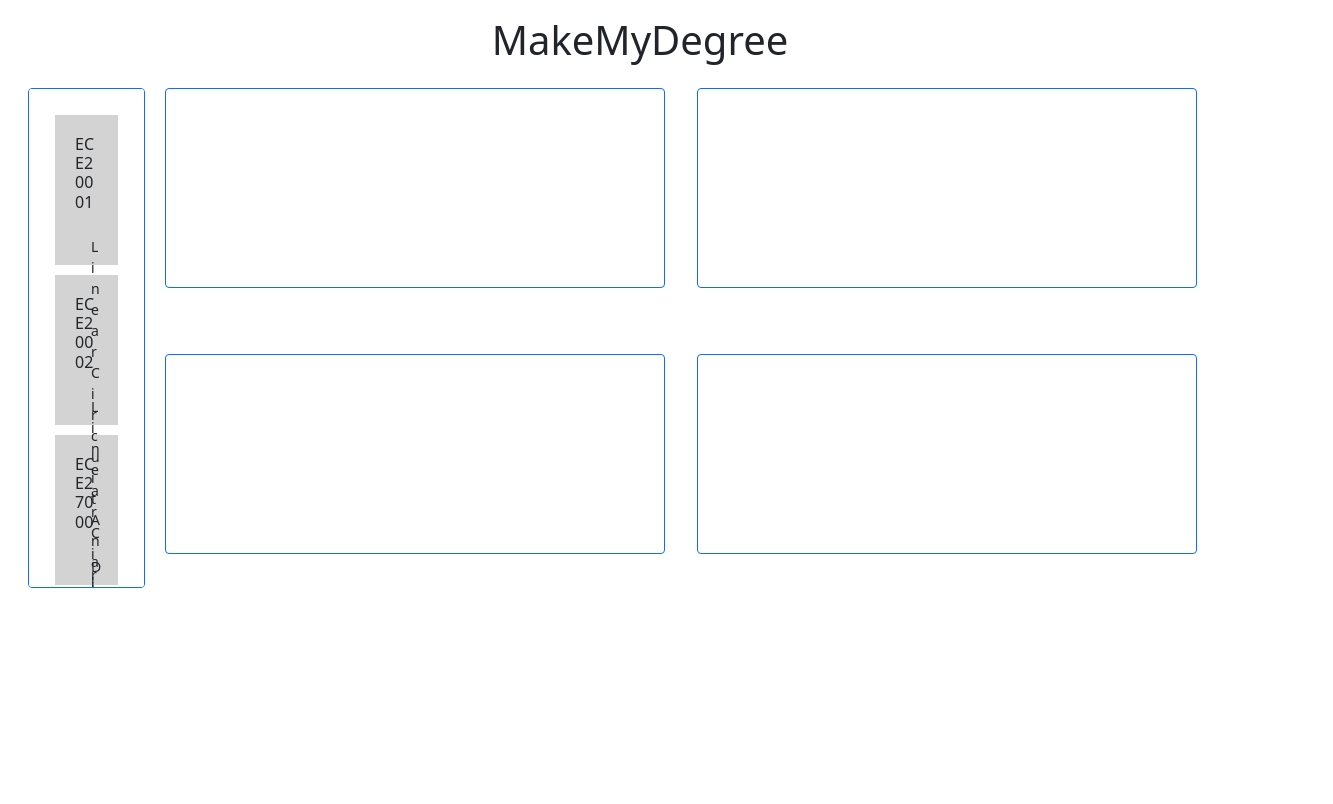
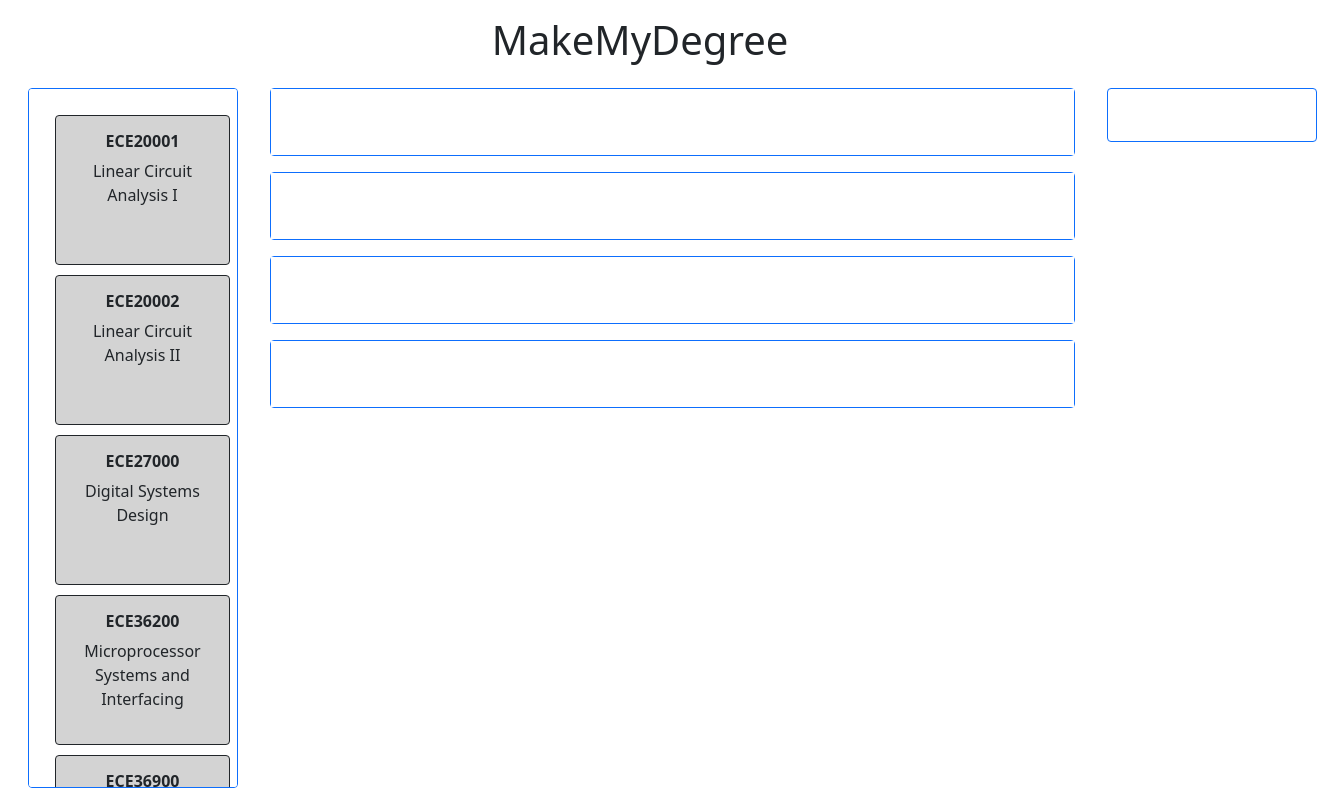
Before and after one commit to jadham2/MakeMyDegree, a React (Create React App) app in the folder frontend/: page / in a window 1280 px wide. Shown: the whole page, 1333 px wide, since content can reach past the window. Built offline with nearby package versions, Linux system fonts and the light colour scheme.

Commit message:
Horizontal Scrolling.

```diff
--- a/frontend/package.json
+++ b/frontend/package.json
@@ -3,6 +3,7 @@
   "version": "0.1.0",
   "private": true,
   "dependencies": {
+    "@emotion/styled": "^11.8.1",
     "@testing-library/react": "^12.1.2",
     "bootstrap": "^5.1.3",
     "eslint-config-react-app": "^7.0.0",
@@ -10,7 +11,8 @@
     "react-beautiful-dnd": "^13.1.0",
     "react-bootstrap": "^2.1.2",
     "react-dom": "^17.0.2",
-    "react-scripts": "5.0.0"
+    "react-scripts": "5.0.0",
+    "styled": "^1.0.0"
   },
   "scripts": {
     "start": "react-scripts start",
--- a/frontend/src/CourseCard.jsx
+++ b/frontend/src/CourseCard.jsx
@@ -11,13 +11,12 @@ function CourseCard (props) {
     index
   } = props
 
-  const grid = 10
-
   const getItemStyle = (isDragging, draggableStyle) => ({
     userSelect: 'none',
-    padding: grid * 2,
-    margin: `0 0 ${grid}px 0`,
-    height: 150,
+    margin: '0 0 10px 0',
+    width: '175px',
+    height: '150px',
+    'max-width': '175px',
     background: isDragging ? 'lightgreen' : 'lightgrey',
     ...draggableStyle
   })
@@ -29,7 +28,7 @@ function CourseCard (props) {
         index={index}
       >
         {(provided, snapshot) => (
-          <div
+          <Card
             border="dark"
             ref={provided.innerRef}
             {...provided.draggableProps}
@@ -39,9 +38,11 @@ function CourseCard (props) {
               provided.draggableProps.style
             )}
           >
-            <Card.Title style={{ fontSize: '16px' }}>{id}</Card.Title>
-            <Card.Body style={{ fontSize: '14px' }}>{content}</Card.Body>
-          </div>
+            <Card.Body>
+              <Card.Title style={{ 'text-align': 'center', fontSize: '16px' }}><strong>{id}</strong></Card.Title>
+              <Card.Text style={{ 'text-align': 'center' }}>{content}</Card.Text>
+            </Card.Body>
+          </Card>
         )}
       </Draggable>
   )
--- a/frontend/src/CoursePlanner.jsx
+++ b/frontend/src/CoursePlanner.jsx
@@ -1,6 +1,5 @@
 import React, { useState } from 'react'
 import Col from 'react-bootstrap/Col'
-import Row from 'react-bootstrap/Row'
 import { DragDropContext } from 'react-beautiful-dnd'
 import VerticalList from './VerticalList'
 import HorizontalList from './HorizontalList'
@@ -13,7 +12,8 @@ function CoursePlanner () {
     Sp2020: [],
     Sm2020: [],
     Fa2020: [],
-    Sp2021: []
+    Sp2021: [],
+    noCourses: []
   })
 
   const move = (allLists, source, destination, droppableSource, droppableDestination) => {
@@ -67,13 +67,18 @@ function CoursePlanner () {
       <Col>
         <div style={{ display: 'flex' }}>
           <DragDropContext onDragEnd={onDragEnd}>
+            <Col xs='auto'>
             <VerticalList id="allCourses" initialCourses={courseStates.allCourses} />
-            <Row>
+            </Col>
+            <Col xs={8}>
               <HorizontalList id="Fa2019" initialCourses={courseStates.Fa2019} />
               <HorizontalList id="Sp2020" initialCourses={courseStates.Sp2020} />
               <HorizontalList id="Fa2020" initialCourses={courseStates.Fa2020} />
               <HorizontalList id="Sp2021" initialCourses={courseStates.Sp2021} />
-           </Row>
+            </Col>
+            <Col xs='auto'>
+            <VerticalList id="noCourses" initialCourses={courseStates.noCourses} />
+            </Col>
           </DragDropContext>
         </div>
       </Col>
--- a/frontend/src/HorizontalList.jsx
+++ b/frontend/src/HorizontalList.jsx
@@ -1,10 +1,50 @@
 import React from 'react'
 import Card from 'react-bootstrap/Card'
-import Stack from 'react-bootstrap/Stack'
+import styled from '@emotion/styled'
+// import Stack from 'react-bootstrap/Stack'
 import { Droppable } from 'react-beautiful-dnd'
 import CourseCard from './CourseCard'
 
 /* eslint-disable react/prop-types */
+
+const Wrapper = styled.div`
+  background-color: ${({ isDraggingOver }) =>
+    isDraggingOver ? 'lightblue' : 'white'};
+  display: flex;
+  flex-direction: column;
+  padding: $10px;
+  user-select: none;
+  transition: background-color 0.1s ease;
+  margin: $10px 0;
+`
+
+const DropZone = styled.div`
+  display: flex;
+  /*
+    Needed to avoid growth in list due to lifting the first item
+    Caused by display: inline-flex strangeness
+  */
+  align-items: start;
+  /* stop the list collapsing when empty */
+  min-width: 600px;
+  /* stop the list collapsing when it has no items */
+  min-height: 60px;
+`
+
+const ScrollContainer = styled.div`
+  overflow: auto;
+`
+
+// $ExpectError - not sure why
+const Container = styled.div`
+  /* flex child */
+  flex-grow: 1;
+  /*
+    flex parent
+    needed to allow width to grow greater than body
+  */
+  display: inline-flex;
+`
 
 function HorizontalList (props) {
   const {
@@ -12,33 +52,28 @@ function HorizontalList (props) {
     initialCourses
   } = props
 
-  const grid = 10
-
-  const getListStyle = (isDraggingOver) => ({
-    background: isDraggingOver ? 'lightblue' : 'white',
-    padding: grid,
-    width: 500,
-    height: 200,
-    'overflow-x': 'auto',
-    'overflow-y': 'hidden'
-  })
-
   return (
       <Droppable droppableId={id} direction='horizontal'>
         {(provided, snapshot) => (
           <Card
             border="primary"
             className="m-3"
-            {...provided.droppableProps}
-            ref={provided.innerRef}
-            style={getListStyle(snapshot.isDraggingOver)}
           >
-            <Stack direction="horizontal" gap={3}>
-              {initialCourses.map(({ id, content }, index) => (
-                <CourseCard key={id} id={id} content={content} index={index} />
-              ))}
-            </Stack>
-            {provided.placeholder}
+            <Wrapper
+              isDraggingOver={snapshot.isDraggingOver}
+              {...provided.droppableProps}
+              >
+                <ScrollContainer>
+                  <Container>
+                    <DropZone ref={provided.innerRef}>
+                      {initialCourses.map(({ id, content }, index) => (
+                        <CourseCard key={id} id={id} content={content} index={index} />
+                      ))}
+                      {provided.placeholder}
+                    </DropZone>
+                  </Container>
+                </ScrollContainer>
+              </Wrapper>
           </Card>
         )}
       </Droppable>
--- a/frontend/src/VerticalList.jsx
+++ b/frontend/src/VerticalList.jsx
@@ -16,9 +16,9 @@ function VerticalList (props) {
   const getListStyle = (isDraggingOver) => ({
     background: isDraggingOver ? 'lightblue' : 'white',
     padding: grid,
-    width: 200,
+    width: '210px',
     'overflow-y': 'auto',
-    'max-height': '500px'
+    'max-height': '700px'
   })
 
   return (
--- a/frontend/src/courses.js
+++ b/frontend/src/courses.js
@@ -22,6 +22,26 @@ const courses = [
   {
     id: 'ECE40400',
     content: 'Introduction to Computer Security'
+  },
+  {
+    id: 'ECE26400',
+    content: 'Advanced C Programming'
+  },
+  {
+    id: 'ECE36800',
+    content: 'Data Structures'
+  },
+  {
+    id: 'ECE46100',
+    content: 'Software Engineering'
+  },
+  {
+    id: 'ECE30100',
+    content: 'Signals and Systems'
+  },
+  {
+    id: 'ECE30200',
+    content: 'Probabilistic Methods in ECE'
   }
 ]
 
```
Also changed, not shown: 1 other file (tests, documents, lock files or other folders).
